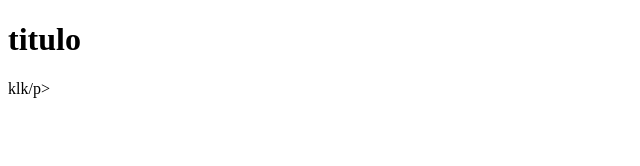
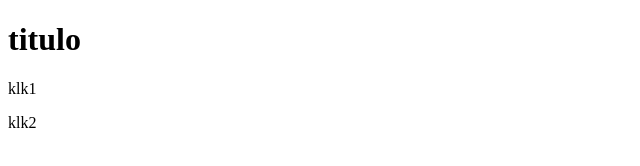
Before and after one commit to MetalRoz/Portfolio-FrontEnd, a plain HTML site: page index.html in a window 1280 px wide. Shown: the full height of the page, 0-640 px from the left. Drawn offline with Linux system fonts and the light colour scheme.

Commit message:
segundo cambio

```diff
--- a/index.html
+++ b/index.html
@@ -8,6 +8,7 @@
 </head>
 <body>
     <h1>titulo</h1>
-    <p>klk/p>
+    <p>klk1</p>
+    <p>klk2</p>
 </body>
 </html>
```
